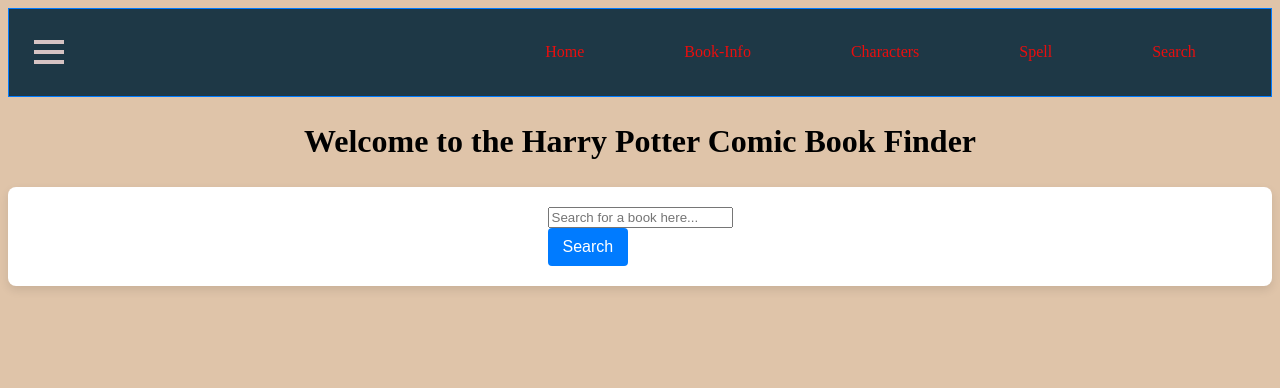
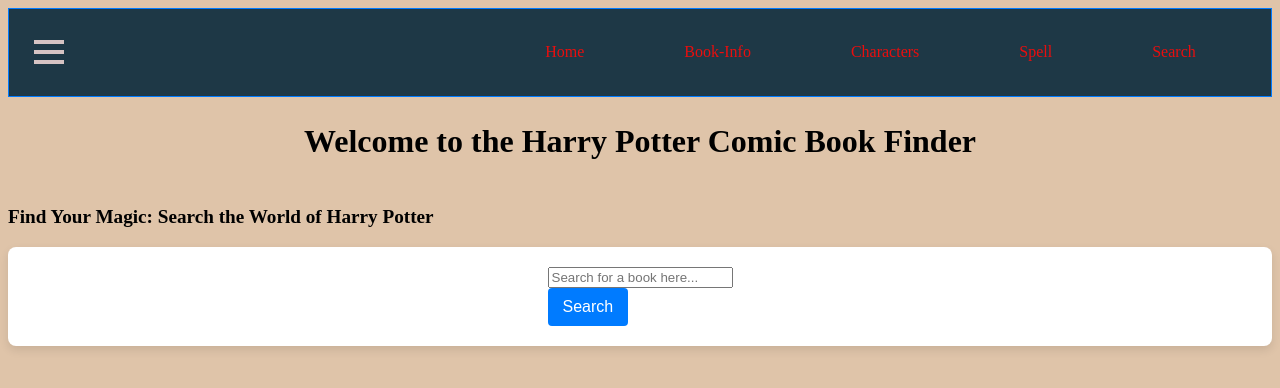
Before and after one commit to Jenkos23/SBA-320H---React-Web-Application-Project, a React (Vite) app: page / in a window 1280 px wide. Shown: the top 388 px of the page. Built offline with nearby package versions, Linux system fonts and the light colour scheme; a web font is replaced by a local one.

Commit message:
Added a heading to the search page

```diff
--- a/src/components/ComicSearchForm.jsx
+++ b/src/components/ComicSearchForm.jsx
@@ -28,6 +28,8 @@
   }
 
     return (
+      <>
+      <h3 id='Align'>Find Your Magic: Search the World of Harry Potter</h3>
       <div className="search-container">
         <form onSubmit={handleSearch} action="">
           <label htmlFor="">
@@ -60,5 +62,9 @@
         </form>
 
       </div>
+
+      </>
+
+
     );
   }
```
